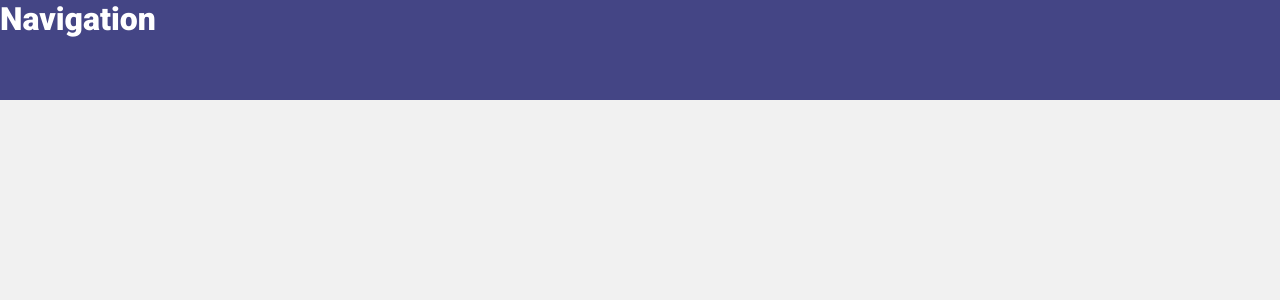
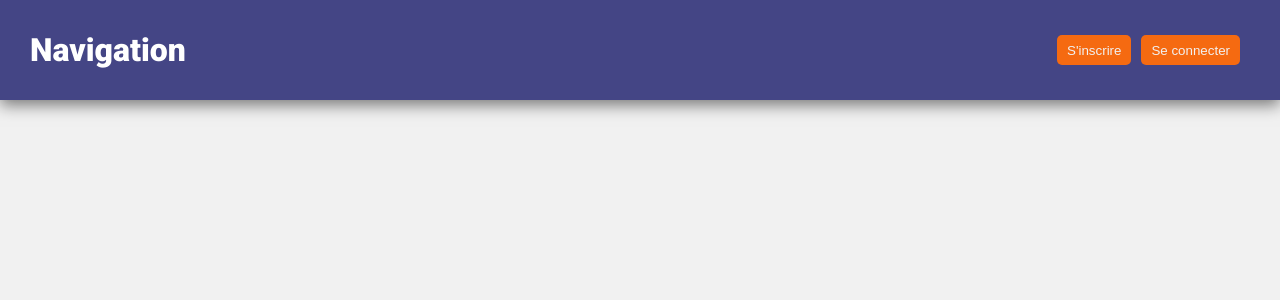
Before and after one commit to YalNsk/GoodNightHotel---FrontEnd-, a React (Create React App) app: page / in a window 1280 px wide. Shown: the top 300 px of the page. Built offline with nearby package versions, Linux system fonts and the light colour scheme.

Commit message:
browserrouter

```diff
--- a/package.json
+++ b/package.json
@@ -8,6 +8,7 @@
     "@testing-library/user-event": "^13.5.0",
     "react": "^18.2.0",
     "react-dom": "^18.2.0",
+    "react-router-dom": "^6.3.0",
     "react-scripts": "5.0.1",
     "sass": "^1.54.8",
     "web-vitals": "^2.1.4"
--- a/src/App.js
+++ b/src/App.js
@@ -1,11 +1,14 @@
 import Nav from './components/navigation/Nav';
 import './styles/App.scss';
+import {BrowserRouter, Routes, Route} from 'react-router-dom'
 
 function App() {
   return (
+    <BrowserRouter>
     <div className="App">
       <Nav />
     </div>
+    </BrowserRouter>
   );
 }
 
--- a/src/components/navigation/Nav.jsx
+++ b/src/components/navigation/Nav.jsx
@@ -1,11 +1,15 @@
-import React from 'react';
+import React from "react";
 
 const Nav = () => {
-    return (
-        <div className='navi'>
-            <h1>Navigation</h1>
-        </div>
-    );
+  return (
+    <div className="navi">
+      <h1>Navigation</h1>
+      <div className="containerButton">
+        <button type="button">S'inscrire</button>
+        <button type="button">Se connecter</button>
+      </div>
+    </div>
+  );
 };
 
 export default Nav;
--- a/src/components/navigation/_nav.scss
+++ b/src/components/navigation/_nav.scss
@@ -4,4 +4,28 @@
     background: $color2;
     color: white;
     font-family: 'Roboto';
+    display: flex;
+    flex-direction: row;
+    justify-content: space-between;
+    align-items: center;
+    position: fixed;
+    padding: 30px;
+    box-shadow: 0px 5px 15px rgba(0, 0, 0, 0.51);
+    .containerButton{
+        display: flex;
+        align-items: center;
+    }
+    button{
+        // display: block;
+        height: 30px;
+        padding: 5px 10px;
+        margin-right: 10px;
+        border-radius: 5px;
+        border: none;
+        background: $color1;
+        color: $white;
+
+
+    }
+
 }
```
Also changed, not shown: 1 other file (tests, documents, lock files or other folders).
